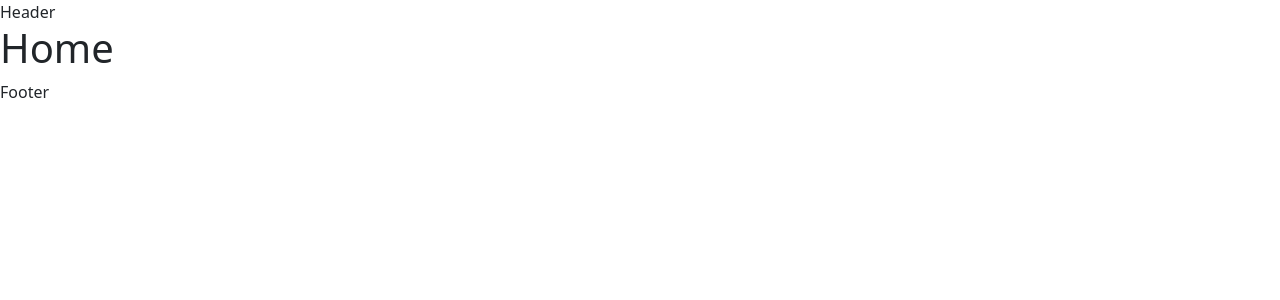
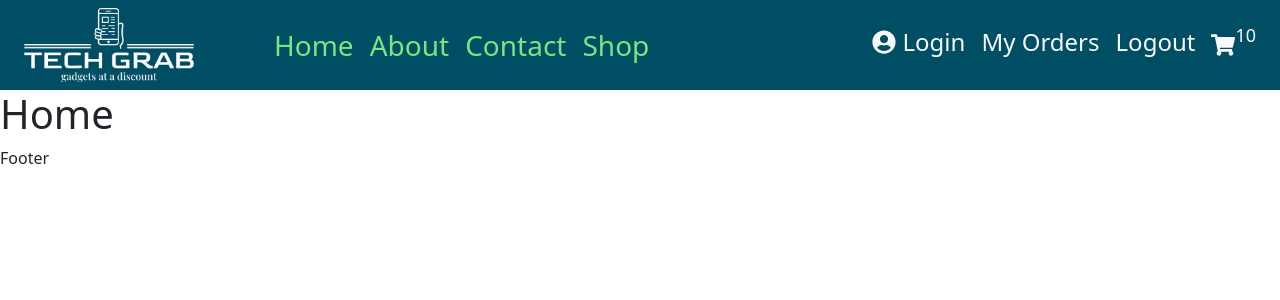
Before and after one commit to kaecodes/techgrab-react-bootstrap-fb, a React (Vite) app: page / in a window 1280 px wide. Shown: the top 300 px of the page. Built offline with nearby package versions, Linux system fonts and the light colour scheme.

Commit message:
Add header and navbar

```diff
--- a/src/assets/scss/custom.scss
+++ b/src/assets/scss/custom.scss
@@ -1,4 +1,14 @@
-$primary: #008080;
+$midnight-green: #004e64;
+$pacific-cyan: #00a5cf;
+$aquamarine: #9fffcb;
+$persian-green: #25a18e;
+$light-green: #7ae582;
+
+$primary: $midnight-green;
+$secondary: $light-green;
+
+$offcanvas-horizontal-width: 60%;
+$offcanvas-padding-x: 2rem;
 
 // Import all of Bootstrap's CSS
 @import "~bootstrap/scss/bootstrap";
--- a/src/components/header/Header.jsx
+++ b/src/components/header/Header.jsx
@@ -1,7 +1,124 @@
 import React from "react";
+import { Link } from "react-router-dom";
+import logoImg from "../../assets/images/techgrablogo.png";
+import { FaUserCircle, FaShoppingCart } from "react-icons/fa";
+import { AiOutlineMenu, AiOutlineClose } from "react-icons/ai";
 
 const Header = () => {
-  return <div>Header</div>;
+  return (
+    <header>
+      <nav className="navbar navbar-expand-lg bg-primary d-lg-flex gap-lg-5">
+        <div>
+          <Link to="/" className="navbar-brand mx-4">
+            <img src={logoImg} alt="Tech Grab logo" width="170px" />
+          </Link>
+        </div>
+        <button
+          className="navbar-toggler border-0 text-light shadow-none me-3"
+          type="button"
+          data-bs-toggle="offcanvas"
+          data-bs-target="#offcanvasNav"
+          aria-controls="offcanvasNav"
+          aria-label="Toggle navigation"
+        >
+          <span>
+            <AiOutlineMenu className="fs-3" />
+          </span>
+        </button>
+        <div
+          className="offcanvas offcanvas-start bg-primary"
+          id="offcanvasNav"
+          tabindex="-1"
+        >
+          <div className="offcanvas-header">
+            <img
+              src={logoImg}
+              className="offcanvas-title"
+              alt="Tech Grab logo"
+              width="140px"
+            />
+            <button
+              type="button"
+              className="text-light bg-transparent fs-4 shadow-none border-0"
+              data-bs-dismiss="offcanvas"
+              aria-label="Close"
+            >
+              <AiOutlineClose />
+            </button>
+          </div>
+          <div className="offcanvas-body d-flex justify-content-between mt-4 mt-lg-0">
+            <div>
+              <ul className="navbar-nav fs-3">
+                <li className="nav-item">
+                  <Link
+                    to="/"
+                    className="nav-link text-secondary text-decoration-none"
+                  >
+                    Home
+                  </Link>
+                </li>
+                <li className="nav-item">
+                  <Link
+                    to="/about"
+                    className="nav-link text-secondary text-decoration-none"
+                  >
+                    About
+                  </Link>
+                </li>
+                <li className="nav-item">
+                  <Link
+                    to="/contact"
+                    className="nav-link text-secondary text-decoration-none"
+                  >
+                    Contact
+                  </Link>
+                </li>
+                <li className="nav-item">
+                  <Link
+                    to="/shop"
+                    className="nav-link text-secondary text-decoration-none"
+                  >
+                    Shop
+                  </Link>
+                </li>
+              </ul>
+            </div>
+            <div>
+              <ul className="navbar-nav fs-lg-5 fs-4">
+                <li className="nav-item d-flex justify-content-end">
+                  <Link
+                    to="/login"
+                    className="nav-link text-light d-flex align-items-center"
+                  >
+                    <FaUserCircle />
+                    &nbsp;Login
+                  </Link>
+                </li>
+                <li className="nav-item d-flex justify-content-end">
+                  <Link to="/order-history" className="nav-link text-light">
+                    My Orders
+                  </Link>
+                </li>
+                <li className="nav-item d-flex justify-content-end">
+                  <Link to="/" className="nav-link text-light">
+                    Logout
+                  </Link>
+                </li>
+                <li className="nav-item d-flex justify-content-end">
+                  <Link to="/cart" className="nav-link text-light pe-0 me-lg-4">
+                    <FaShoppingCart className="d-inline" />
+                    <p className="d-inline">
+                      <sup>10</sup>
+                    </p>
+                  </Link>
+                </li>
+              </ul>
+            </div>
+          </div>
+        </div>
+      </nav>
+    </header>
+  );
 };
 
 export default Header;
```
Also changed, not shown: src/assets/css/custom.css, src/assets/css/custom.min.css.
